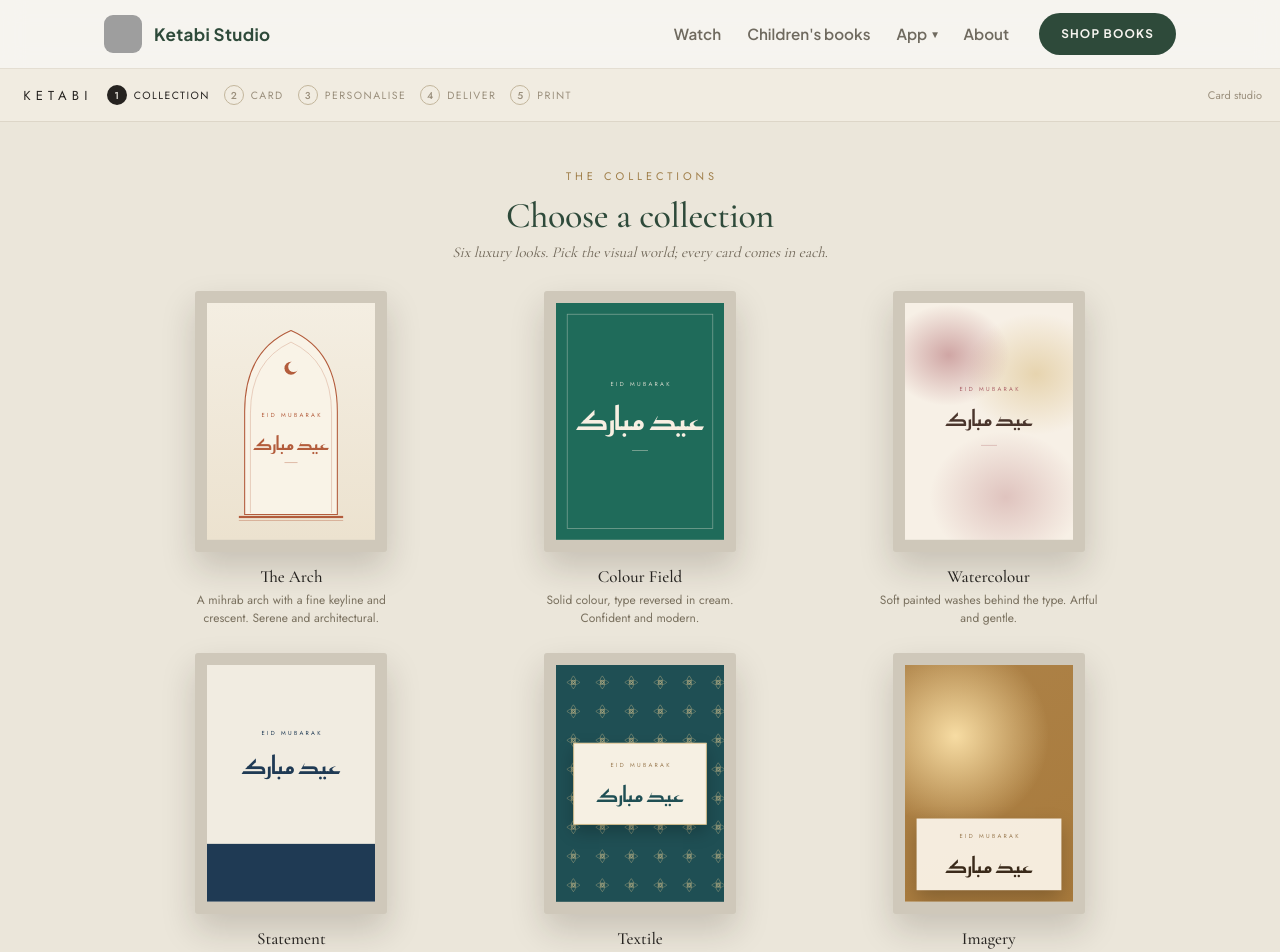
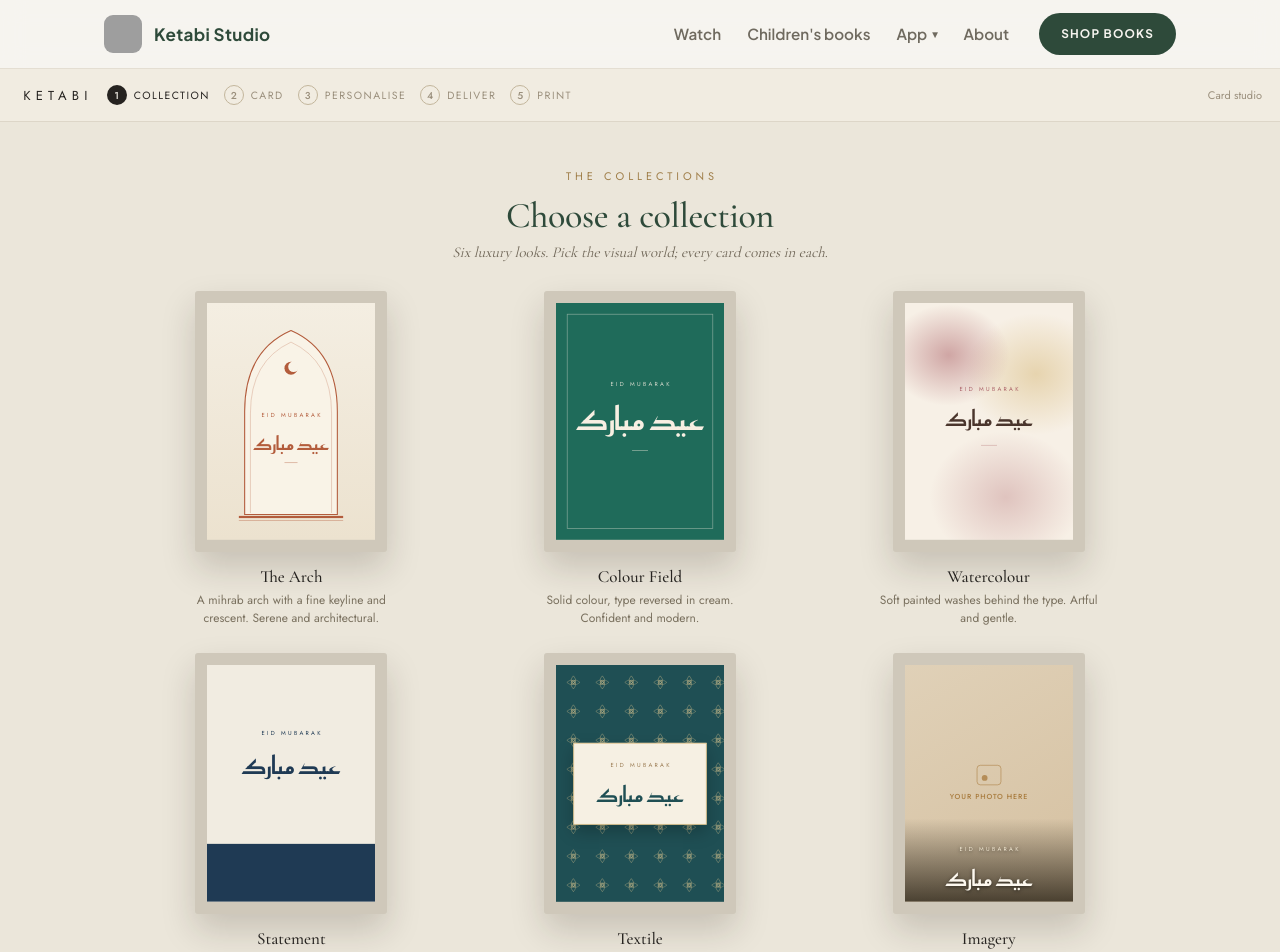
Before and after one commit to azizsophia/Ketabistudio-web, a Next.js app: page /cards in a window 1280 px wide. Shown: the top 952 px of the page. Built offline with nearby package versions, Linux system fonts and the light colour scheme; grey boxes are pictures that could not be loaded.

Commit message:
Cards Imagery: transparent gradient caption (stops blocking faces) + 'Your photo here' placeholder

```diff
--- a/components/cards/CardFace.tsx
+++ b/components/cards/CardFace.tsx
@@ -261,36 +261,67 @@ function ImageFace({
           style={{
             position: "absolute",
             inset: 0,
-            background: `radial-gradient(circle at 30% 30%,${hexA(
-              "#ffe6ad",
-              0.9,
-            )},transparent 46%),linear-gradient(155deg,${hexA(
-              accent,
-              0.92,
-            )},${accent})`,
+            background: `linear-gradient(150deg,${hexA(accent, 0.14)},${hexA(accent, 0.3)})`,
+            display: "flex",
+            flexDirection: "column",
+            alignItems: "center",
+            justifyContent: "center",
+            gap: 8,
           }}
-        />
+        >
+          <div
+            style={{
+              width: 34,
+              height: 28,
+              borderRadius: 5,
+              border: `1.5px solid ${hexA(accent, 0.75)}`,
+              position: "relative",
+            }}
+          >
+            <div
+              style={{
+                position: "absolute",
+                left: 6,
+                bottom: 5,
+                width: 8,
+                height: 8,
+                borderRadius: 999,
+                background: hexA(accent, 0.75),
+              }}
+            />
+          </div>
+          <div
+            style={{
+              font: "500 10px var(--cards-ui, sans-serif)",
+              letterSpacing: ".12em",
+              textTransform: "uppercase",
+              color: hexA(accent, 0.95),
+            }}
+          >
+            Your photo here
+          </div>
+        </div>
       )}
       <div
         style={{
           position: "absolute",
-          left: 16,
-          right: 16,
-          bottom: 16,
-          background: hexA("#f8f1e4", 0.96),
-          padding: "18px 16px",
+          left: 0,
+          right: 0,
+          bottom: 0,
+          padding: "36px 18px 16px",
           textAlign: "center",
-          boxShadow: "0 12px 26px rgba(0,0,0,.22)",
+          background: `linear-gradient(to top,${hexA("#191309", 0.74)},${hexA("#191309", 0.34)} 55%,transparent)`,
+          textShadow: "0 1px 5px rgba(0,0,0,.55)",
         }}
       >
-        {eyebrowEl("#9a7b52", f.eyebrow)}
+        {eyebrowEl("#f1e7d2", f.eyebrow)}
         <div
           style={{
             fontFamily: f.bigArabic ? ARABIC_DISPLAY : SERIF,
             fontWeight: 500,
             fontSize: f.bigArabic ? 30 : 24,
             fontStyle: f.bigArabic ? "normal" : "italic",
-            color: "#3a2a1a",
+            color: "#fdf8ef",
             lineHeight: 1.1,
           }}
         >
@@ -302,7 +333,7 @@ function ImageFace({
               fontFamily: f.line2Arabic ? ARABIC_DISPLAY : SERIF,
               fontWeight: 500,
               fontSize: f.line2Arabic ? 18 : 14,
-              color: accent,
+              color: "#f3e9d2",
               marginTop: 8,
             }}
           >
@@ -316,7 +347,7 @@ function ImageFace({
               fontWeight: 500,
               fontSize: 15,
               fontStyle: "italic",
-              color: "#6b5235",
+              color: "#efe6d3",
               marginTop: 10,
             }}
           >
```
